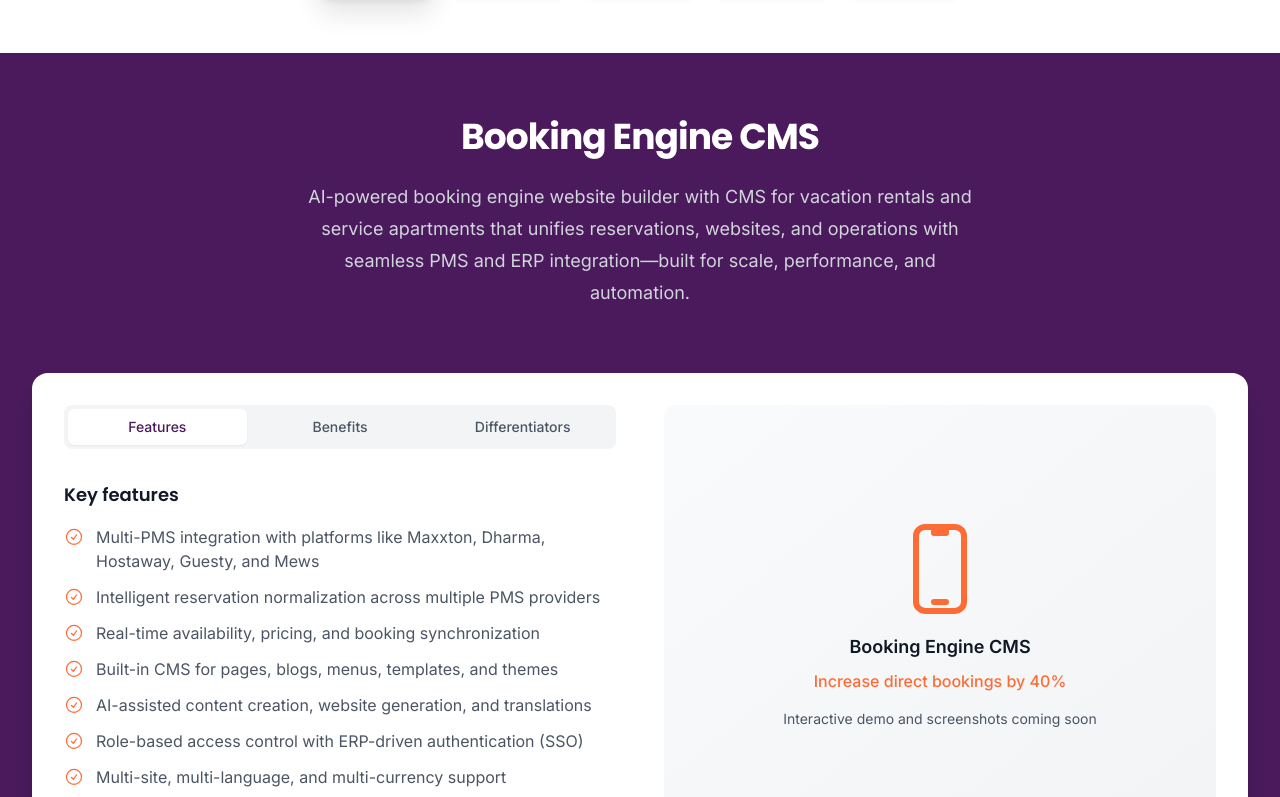
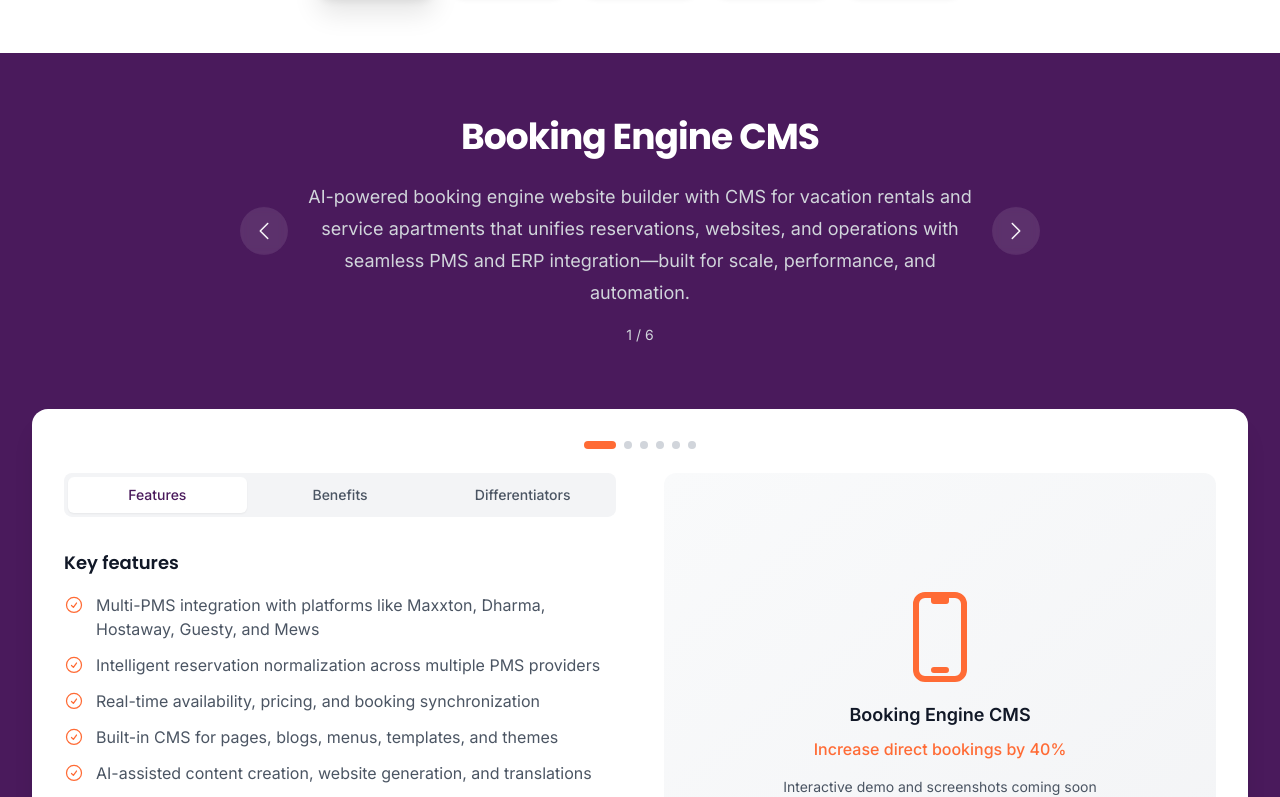
Before and after one commit to JEBITECH/jebi_website, a Next.js app: page /products in a window 1280 px wide. Shown: the part 1067-1864 px from the top of the page. Built offline with nearby package versions, Linux system fonts and the light colour scheme.

Commit message:
Product details section improvements

```diff
--- a/app/products/page.tsx
+++ b/app/products/page.tsx
@@ -20,7 +20,9 @@ import {
   CheckCircleIcon,
   PlayIcon,
   PlusIcon,
-  ArrowRightIcon
+  ArrowRightIcon,
+  ChevronLeftIcon,
+  ChevronRightIcon
 } from '@heroicons/react/24/outline'
 
 import AnimatedSection from '@/components/AnimatedSection'
@@ -544,6 +546,7 @@ export default function Products() {
   const productId = searchParams.get("product");
   const [selectedProduct, setSelectedProduct] = useState(products[0])
   const [activeTab, setActiveTab] = useState('features')
+  const [slideDirection, setSlideDirection] = useState<'left' | 'right' | null>(null)
 
   useEffect(() => {
     if (!productId) return;
@@ -562,6 +565,42 @@ export default function Products() {
       }, 100);
     }
   }, [productId]);
+
+  // Keyboard navigation
+  useEffect(() => {
+    const handleKeyDown = (e: KeyboardEvent) => {
+      if (e.key === 'ArrowLeft') {
+        handlePreviousProduct();
+      } else if (e.key === 'ArrowRight') {
+        handleNextProduct();
+      }
+    };
+
+    window.addEventListener('keydown', handleKeyDown);
+    return () => window.removeEventListener('keydown', handleKeyDown);
+  }, [selectedProduct]);
+
+  const handlePreviousProduct = () => {
+    setSlideDirection('right');
+    setTimeout(() => {
+      const currentIndex = products.findIndex(p => p.id === selectedProduct.id);
+      const previousIndex = currentIndex === 0 ? products.length - 1 : currentIndex - 1;
+      setSelectedProduct(products[previousIndex]);
+      setActiveTab('features');
+      setTimeout(() => setSlideDirection(null), 50);
+    }, 300);
+  };
+
+  const handleNextProduct = () => {
+    setSlideDirection('left');
+    setTimeout(() => {
+      const currentIndex = products.findIndex(p => p.id === selectedProduct.id);
+      const nextIndex = currentIndex === products.length - 1 ? 0 : currentIndex + 1;
+      setSelectedProduct(products[nextIndex]);
+      setActiveTab('features');
+      setTimeout(() => setSlideDirection(null), 50);
+    }, 300);
+  };
 
   return (
     <div className="bg-white overflow-hidden">
@@ -707,17 +746,73 @@ export default function Products() {
         <div className="bg-primary-purple section-padding" id="product-detail-section">
           <div className="container-custom">
             <AnimatedSection direction="up">
-              <div className="mx-auto max-w-2xl text-center mb-16">
+              <div className="mx-auto max-w-2xl text-center mb-16 relative">
+                {/* Navigation Arrows */}
+                <button
+                  onClick={handlePreviousProduct}
+                  className="absolute left-0 top-1/2 -translate-y-1/2 -translate-x-12 lg:-translate-x-16 bg-white/10 hover:bg-white/20 text-white p-3 rounded-full transition-all duration-300 hover:scale-110 backdrop-blur-sm"
+                  aria-label="Previous product"
+                >
+                  <ChevronLeftIcon className="h-6 w-6" />
+                </button>
+
                 <h2 className="text-3xl font-bold tracking-tight text-white sm:text-4xl font-heading">
                   {selectedProduct.name}
                 </h2>
                 <p className="mt-6 text-lg leading-8 text-gray-300">
                   {selectedProduct.description}
                 </p>
+
+                {/* Product Counter */}
+                <div className="mt-4 text-sm text-gray-300">
+                  {products.findIndex(p => p.id === selectedProduct.id) + 1} / {products.length}
+                </div>
+
+                <button
+                  onClick={handleNextProduct}
+                  className="absolute right-0 top-1/2 -translate-y-1/2 translate-x-12 lg:translate-x-16 bg-white/10 hover:bg-white/20 text-white p-3 rounded-full transition-all duration-300 hover:scale-110 backdrop-blur-sm"
+                  aria-label="Next product"
+                >
+                  <ChevronRightIcon className="h-6 w-6" />
+                </button>
               </div>
             </AnimatedSection>
 
-            <div className="bg-white rounded-2xl p-8 shadow-xl">
+            <div className={`bg-white rounded-2xl p-8 shadow-xl transition-all duration-300 ease-out ${
+              slideDirection === 'left'
+                ? 'translate-x-[-100%] opacity-0'
+                : slideDirection === 'right'
+                ? 'translate-x-[100%] opacity-0'
+                : 'translate-x-0 opacity-100'
+            }`}>
+              {/* Product Indicators */}
+              <div className="flex justify-center gap-2 mb-6">
+                {products.map((product, index) => (
+                  <button
+                    key={product.id}
+                    onClick={() => {
+                      const currentIndex = products.findIndex(p => p.id === selectedProduct.id);
+                      const targetIndex = index;
+
+                      if (targetIndex !== currentIndex) {
+                        setSlideDirection(targetIndex > currentIndex ? 'left' : 'right');
+                        setTimeout(() => {
+                          setSelectedProduct(product);
+                          setActiveTab('features');
+                          setTimeout(() => setSlideDirection(null), 50);
+                        }, 300);
+                      }
+                    }}
+                    className={`transition-all duration-300 rounded-full ${
+                      selectedProduct.id === product.id
+                        ? 'w-8 h-2 bg-primary-orange'
+                        : 'w-2 h-2 bg-gray-300 hover:bg-gray-400'
+                    }`}
+                    aria-label={`Go to ${product.name}`}
+                  />
+                ))}
+              </div>
+
               <div className="grid grid-cols-1 lg:grid-cols-2 gap-12">
                 <div>
                   {/* Tab Navigation */}
```
Also changed, not shown: 1 other file (tests, documents, lock files or other folders).
